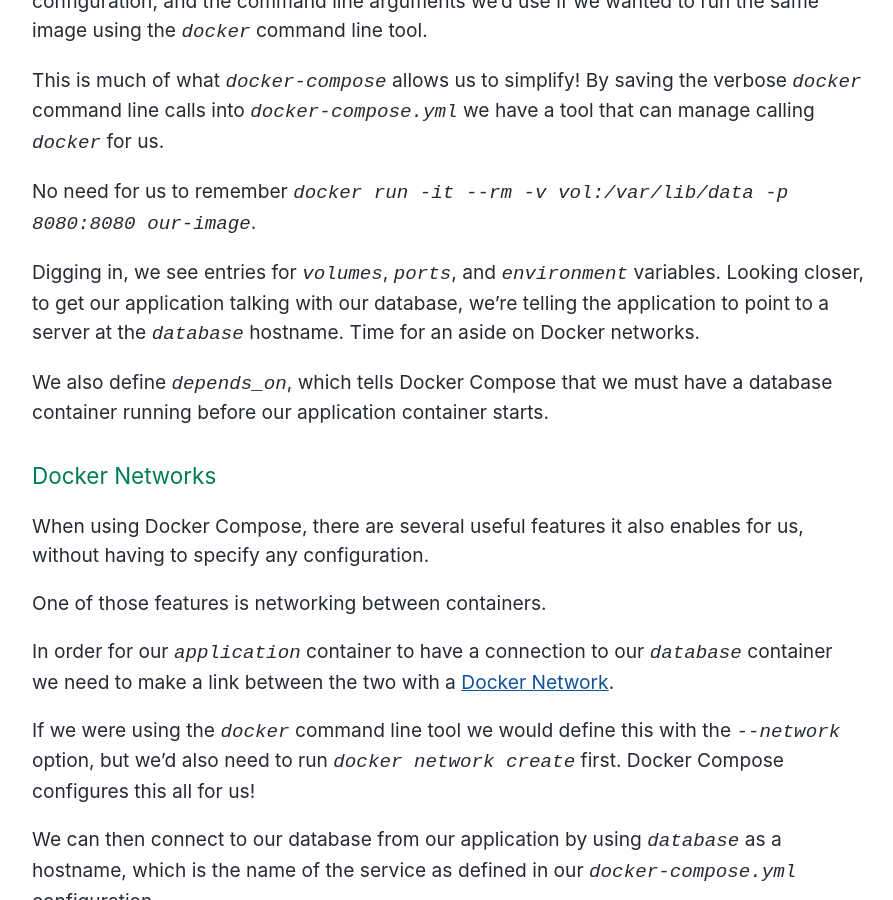
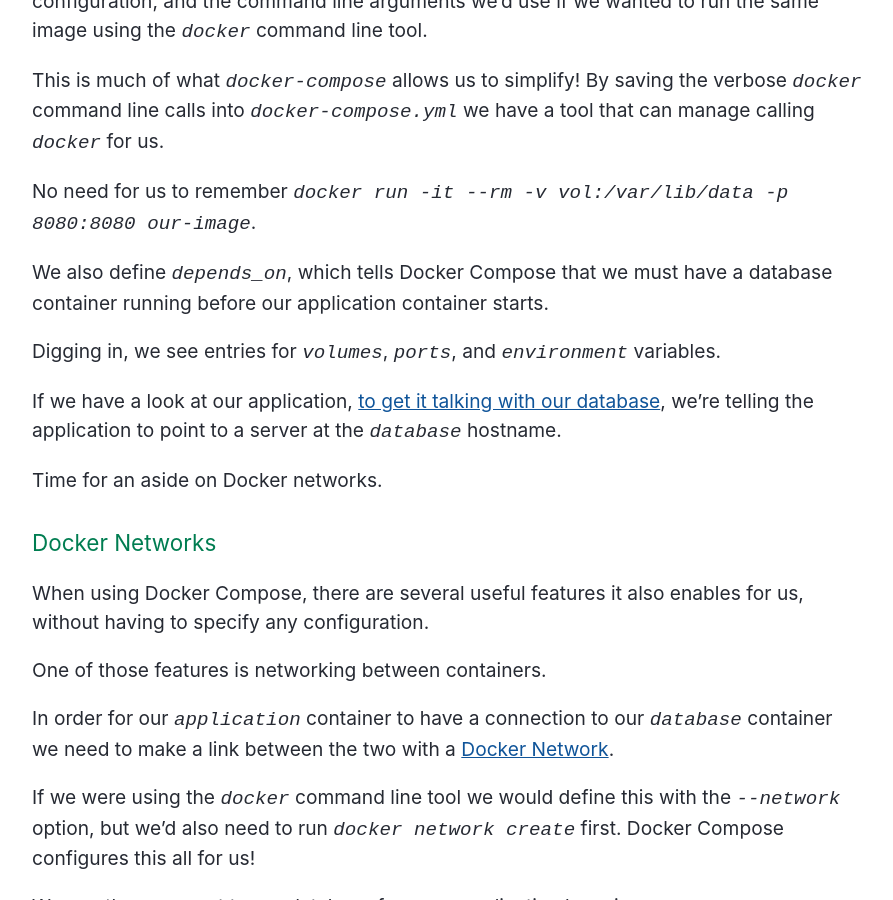
Before and after one commit to sjparkinson/uncomplicated.systems, a Jekyll site: the page built from _posts/2018-06-19-docker-0111-docker-compose.md, in a window 1280 px wide and 900 px high, scrolled down 2659 px. Shown: the whole window, without its empty margins (192-1085 px from the left). Built offline with Jekyll 4.4.1, drawn with Linux system fonts in a browser that asks for light colours; comment, search, counter and statistics services are not loaded; the repository's description, which GitHub fills in, is left out.

Commit message:
Update 2018-06-19-docker-0111-docker-compose.md

```diff
--- a/_posts/2018-06-19-docker-0111-docker-compose.md
+++ b/_posts/2018-06-19-docker-0111-docker-compose.md
@@ -67,9 +67,13 @@
 
 No need for us to remember `docker run -it --rm -v vol:/var/lib/data -p 8080:8080 our-image`.
 
-Digging in, we see entries for `volumes`, `ports`, and `environment` variables. Looking closer, to get our application talking with our database, we're telling the application to point to a server at the `database` hostname. Time for an aside on Docker networks.
+We also define `depends_on`, which tells Docker Compose that we must have a database container running before our application container starts.
 
-We also define `depends_on`, which tells Docker Compose that we must have a database container running before our application container starts.
+Digging in, we see entries for `volumes`, `ports`, and `environment` variables.
+
+If we have a look at our application, [to get it talking with our database](https://github.com/sjparkinson/docker-0111/blob/master/docker-compose.yml#L12), we're telling the application to point to a server at the `database` hostname.
+
+Time for an aside on Docker networks.
 
 ### Docker Networks
 
```
